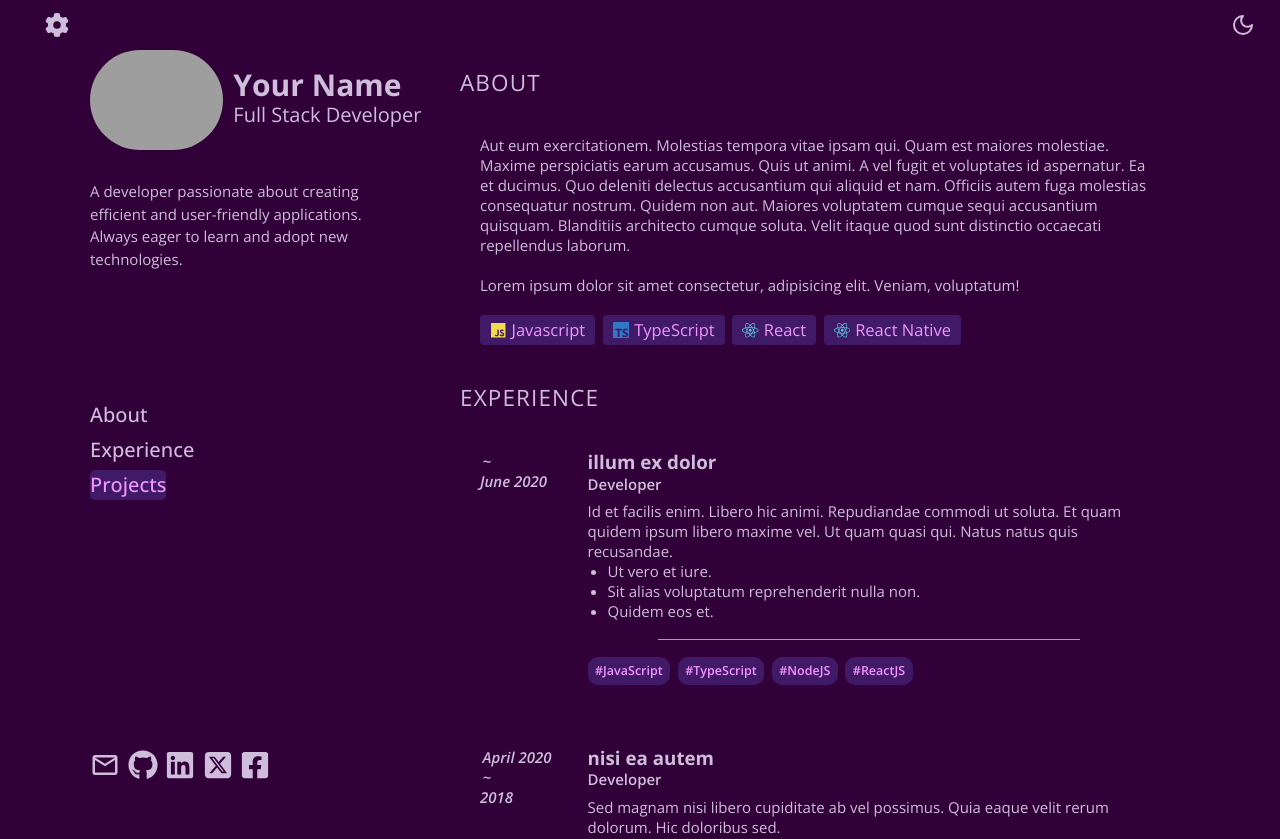
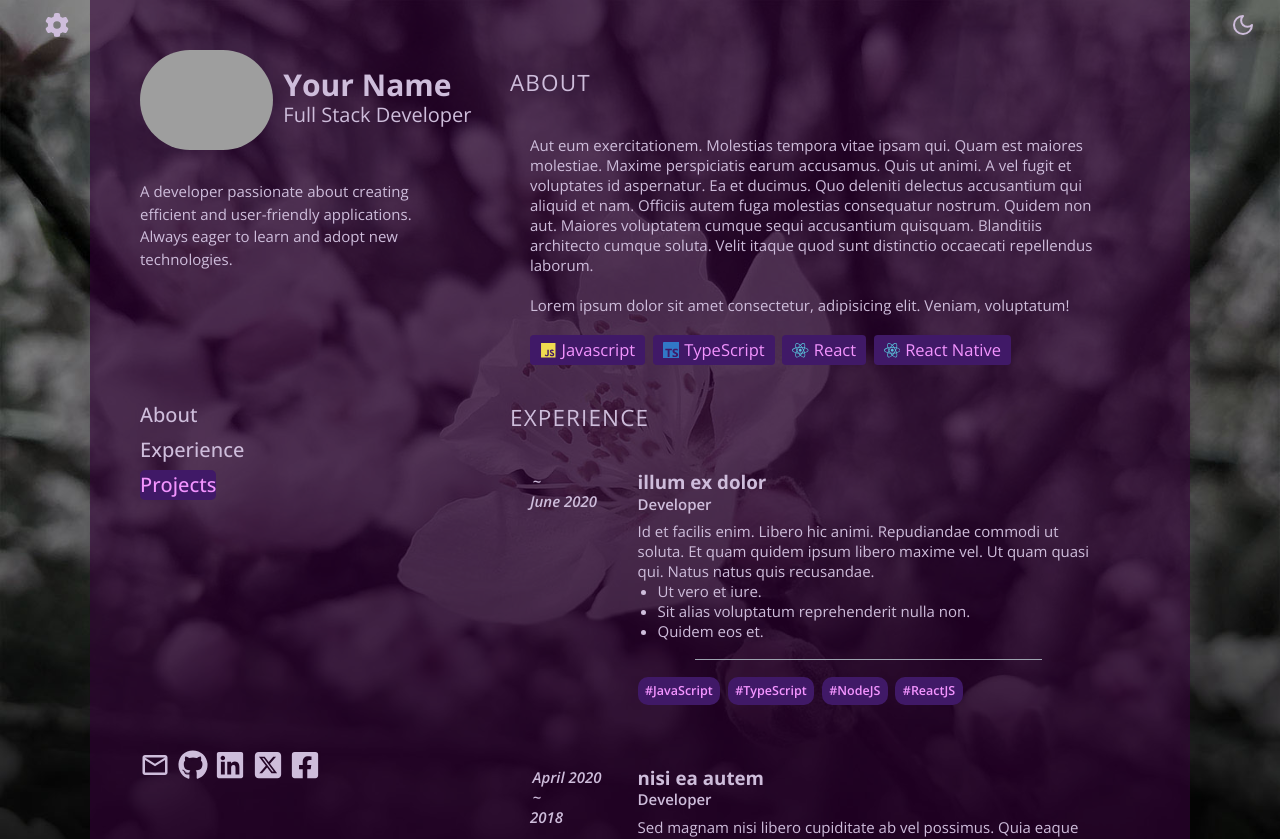
Before and after one commit to rPhase/react-portfolio, a React (Vite) app: page / in a window 1280 px wide. Shown: the top 839 px of the page. Built offline with nearby package versions, Linux system fonts and the light colour scheme; grey boxes are pictures that could not be loaded.

Commit message:
add background img

```diff
--- a/src/App.tsx
+++ b/src/App.tsx
@@ -35,7 +35,7 @@ function App() {
   return (
     <div
       className={
-        'smooth-color min-h-screen bg-background font-openSans text-tBase'
+        'smooth-color bg-intro bg-cover bg-fixed bg-bottom bg-no-repeat font-openSans text-tBase'
       }
       data-mode={`${isDarkMode ? 'dark' : ''}`}
       data-theme={theme}
@@ -46,7 +46,7 @@ function App() {
         setTheme={setTheme}
         isDarkMode={isDarkMode}
       />
-      <div className="relative flex min-h-screen max-w-[110rem] flex-col lg:mx-auto">
+      <div className="relative flex min-h-screen max-w-[110rem] flex-col bg-background/60 lg:mx-auto lg:px-20">
         <IntroNavSection sections={sections} />
         <ContentSection sections={sections} />
       </div>
--- a/src/components/IntroNavSection.tsx
+++ b/src/components/IntroNavSection.tsx
@@ -53,7 +53,7 @@ const IntroNavSection = ({ sections }: Props) => {
 
   return (
     <div
-      className={`smooth-color-bg fixed flex h-20 w-full border-b-[0.01rem] border-transparent bg-background lg:h-full lg:w-[35rem] lg:flex-col lg:gap-32 lg:border-none ${scrollIsTop ? '' : 'border-b-tBase'}`}
+      className={`smooth-color-bg fixed flex h-20 w-full border-b-[0.01rem] border-transparent bg-background lg:h-full lg:w-[35rem] lg:flex-col lg:gap-32 lg:border-none lg:bg-transparent ${scrollIsTop ? '' : 'border-b-tBase'}`}
     >
       <div className="hidden lg:block">
         <Intro />
--- a/tailwind.config.js
+++ b/tailwind.config.js
@@ -28,6 +28,9 @@ export default {
         cardBorder: mix('--color-card-border'),
         link: mix('--color-link'),
       },
+      backgroundImage: {
+        intro: "url('/src/assets/bg/intro-bg.jpg')",
+      },
     },
   },
   plugins: [],
```
Also changed, not shown: src/assets/bg/intro-bg.jpg (added).
